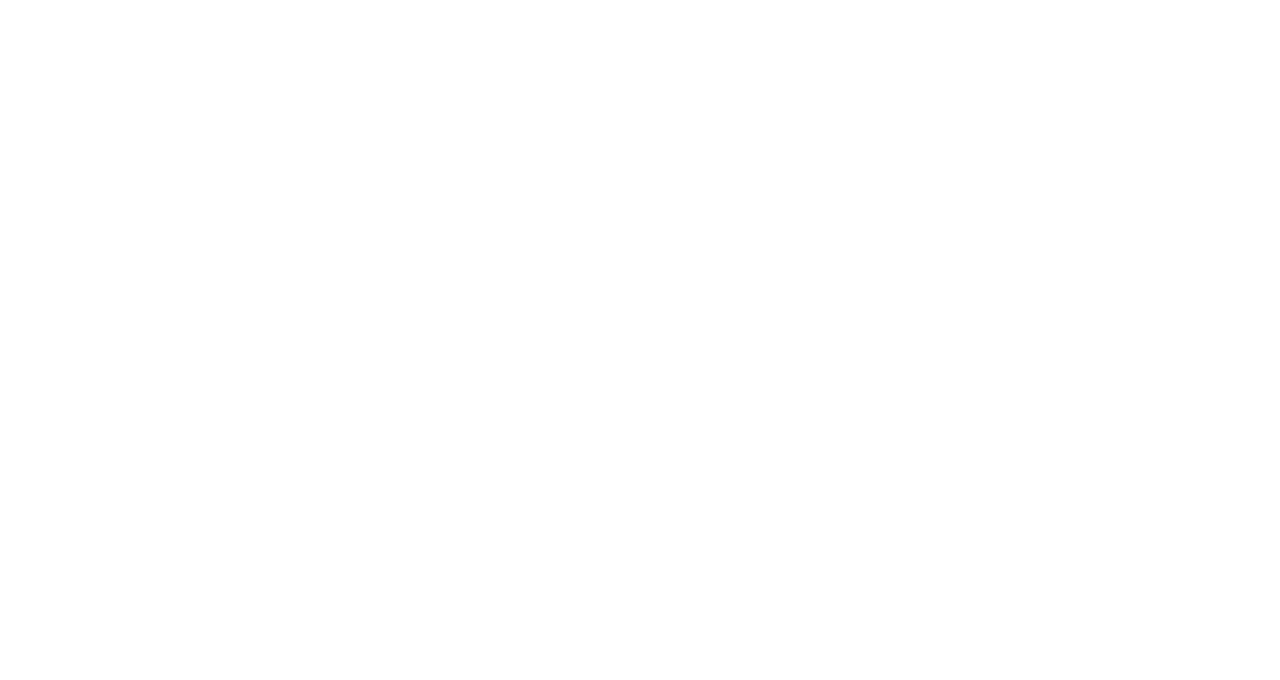
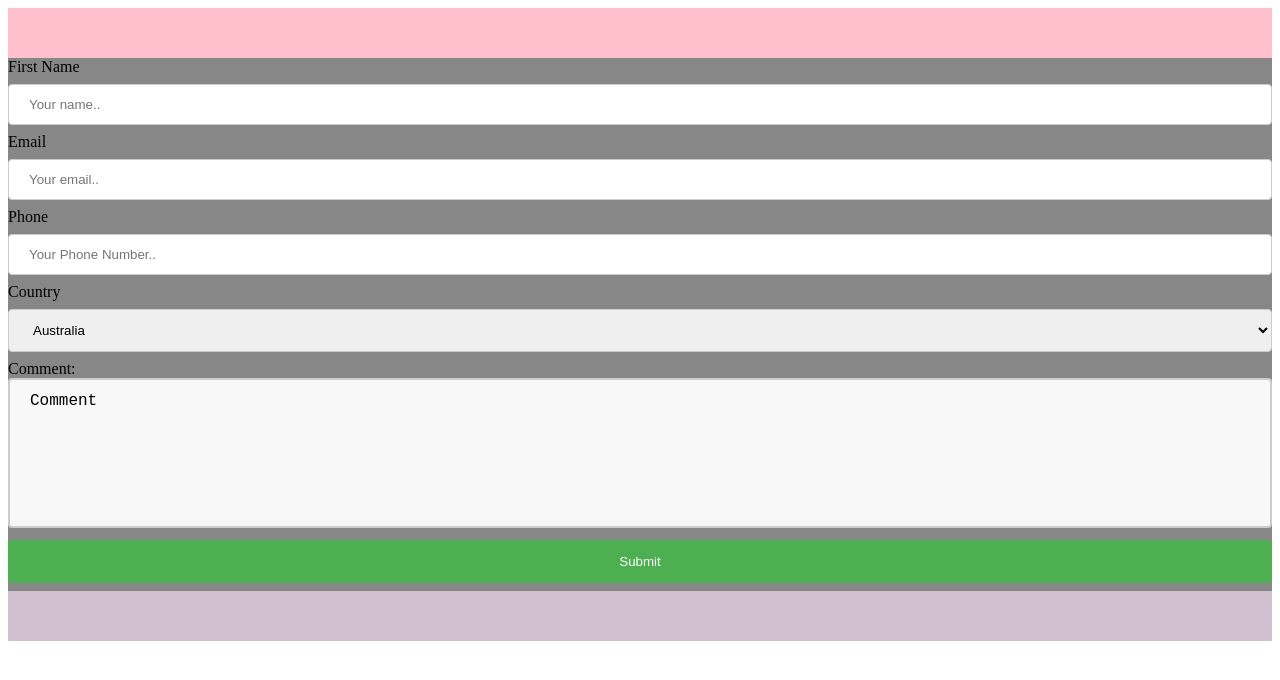
Before and after one commit to AideeGH/Homework, a plain HTML site: page contact.html in a window 1280 px wide. Drawn offline with Linux system fonts and the light colour scheme.

Commit message:
Contact page layout

```diff
--- a/contact.html
+++ b/contact.html
@@ -0,0 +1,46 @@
+<!DOCTYPE html>
+<html lang="en">
+<head>
+    <meta charset="UTF-8">
+    <meta http-equiv="X-UA-Compatible" content="IE=edge">
+    <meta name="viewport" content="width=device-width, initial-scale=1.0">
+    <title>Document</title>
+    <link rel="stylesheet" href="style.css">
+
+</head>
+<nav class="black grow height50"></nav>
+<body>
+    <div class="battleshipgrey">
+        <!-- <div class="border padding">Name:</div>
+        <div class="border padding">Email:</div>
+        <div class="border padding">Phone:</div>
+        <div class="border padding height300">Comment: <textarea placeholder="Remember, be nice!" cols="30" rows="5"></textarea></div> -->
+
+            <form action="/action_page.php">
+              <label for="fname">First Name</label>
+              <input type="text" id="fname" name="firstname" placeholder="Your name..">
+
+              <label for="lname">Email</label>
+              <input type="text" id="lname" name="lastname" placeholder="Your email..">
+
+              <label for="fname">Phone</label>
+              <input type="text" id="fname" name="firstname" placeholder="Your Phone Number..">
+
+
+              <label for="country">Country</label>
+              <select id="country" name="country">
+                <option value="australia">Australia</option>
+                <option value="canada">Canada</option>
+                <option value="usa">USA</option>
+              </select>
+
+              <label for="Comment">Comment:</label>
+              <textarea class="comment" name="Comment" id="" cols="30" rows="10">Comment</textarea>
+
+              <input type="submit" value="Submit">
+            </form>
+    </div>
+</body>
+<footer class="thistle height50"></footer>
+
+</html>
--- a/style.css
+++ b/style.css
@@ -48,6 +48,9 @@
 .height100 {
     min-height: 100px;
 }
+.height300 {
+    min-height: 300px;
+}
 .height50 {
     min-height: 50px;
 }
@@ -64,6 +67,45 @@
     flex-basis: 75%;
     flex-grow: 1;
 }
-.width25 {
+.width150 {
     min-width: 150px;
 }
+
+.padding {
+    padding: 10px 10px 10px 10px ;
+}
+input[type=text], select {
+    width: 100%;
+    padding: 12px 20px;
+    margin: 8px 0;
+    display: inline-block;
+    border: 1px solid #ccc;
+    border-radius: 4px;
+    box-sizing: border-box;
+  }
+
+  input[type=submit] {
+    width: 100%;
+    background-color: #4CAF50;
+    color: white;
+    padding: 14px 20px;
+    margin: 8px 0;
+    border: none;
+    border-radius: 4px;
+    cursor: pointer;
+  }
+
+  input[type=submit]:hover {
+    background-color: #45a049;
+  }
+  .comment {
+    width: 100%;
+    height: 150px;
+    padding: 12px 20px;
+    box-sizing: border-box;
+    border: 2px solid #ccc;
+    border-radius: 4px;
+    background-color: #f8f8f8;
+    font-size: 16px;
+    resize: none;
+  }
```
Also changed, not shown: for-sale.html (+10 -10 lines).
